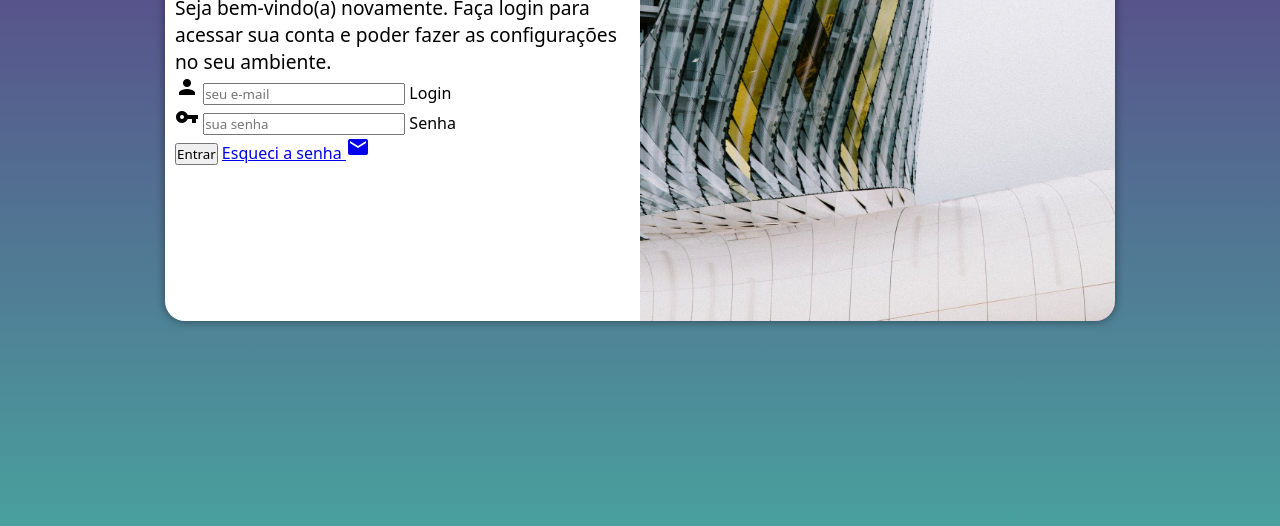
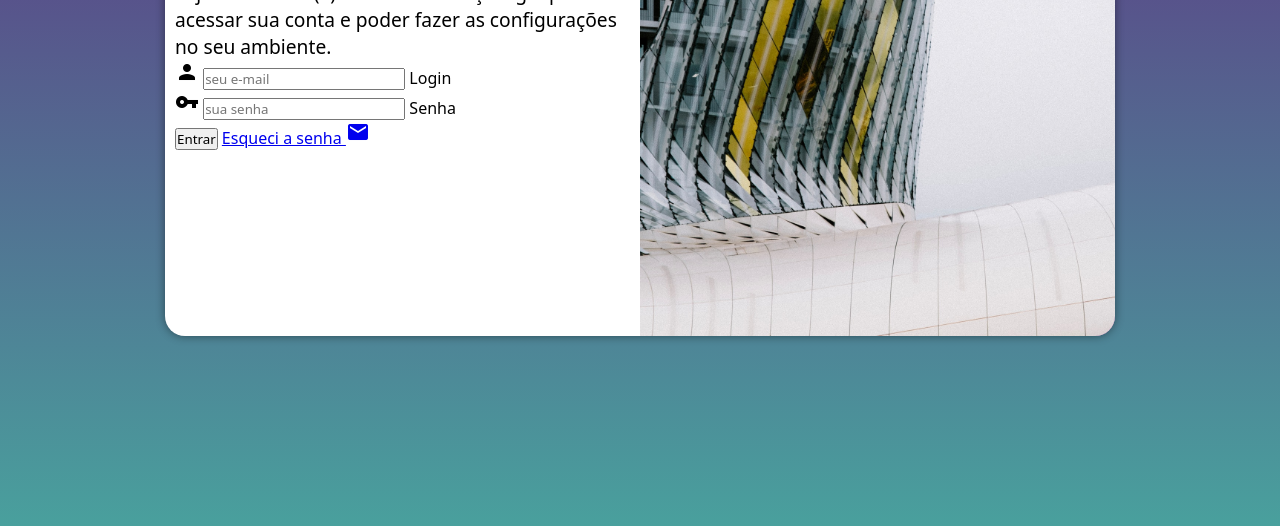
Before and after one commit to elainyjorge/projeto-login, a plain HTML site: page index.html in a window 1280 px wide. Shown: the part 274-800 px from the top of the page. Drawn offline with Linux system fonts and the light colour scheme.

Commit message:
atualizei formulario

```diff
--- a/estilos/style.css
+++ b/estilos/style.css
@@ -34,7 +34,7 @@
 
     background-color: white;
     width: 250px;
-    height: 390px;
+    height: 420px;
     border-radius: 20px;
     box-shadow: 0px 0px 10px rgba(0, 0, 0, 0.452);
 
```
